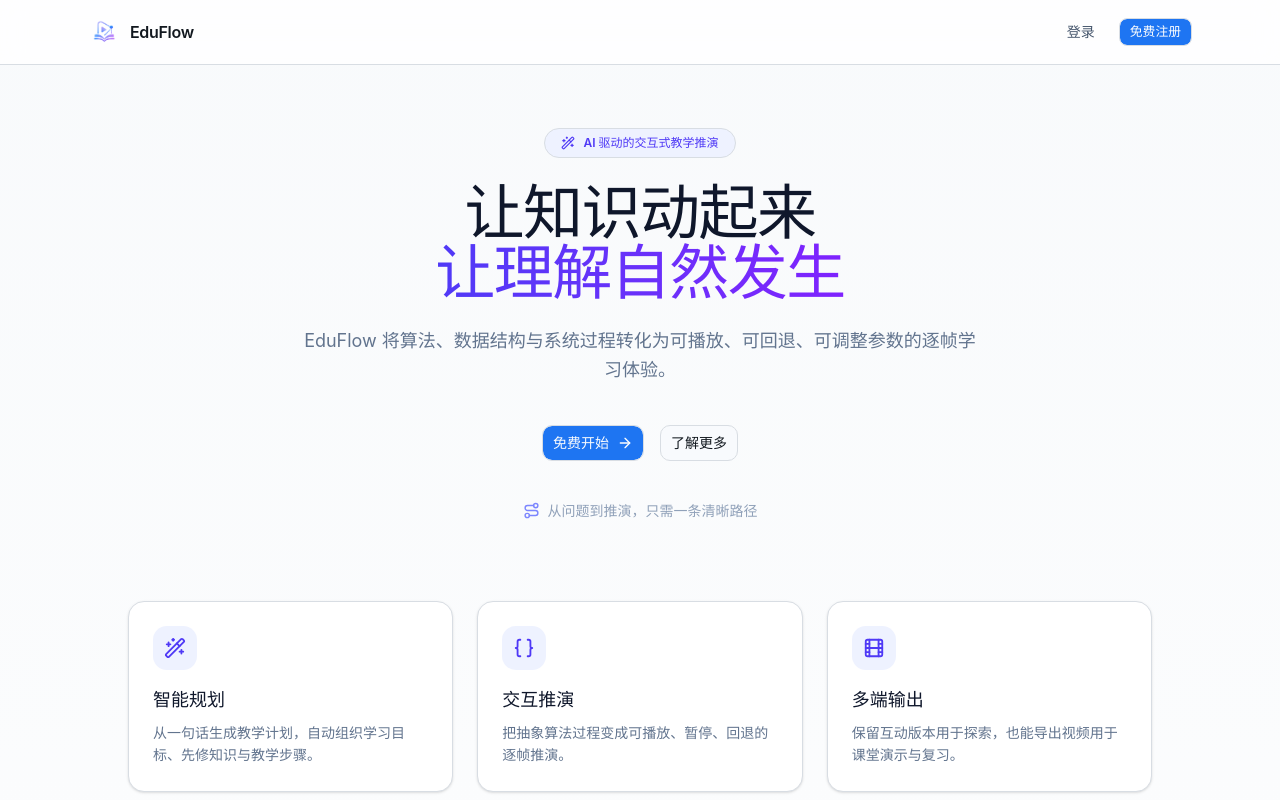
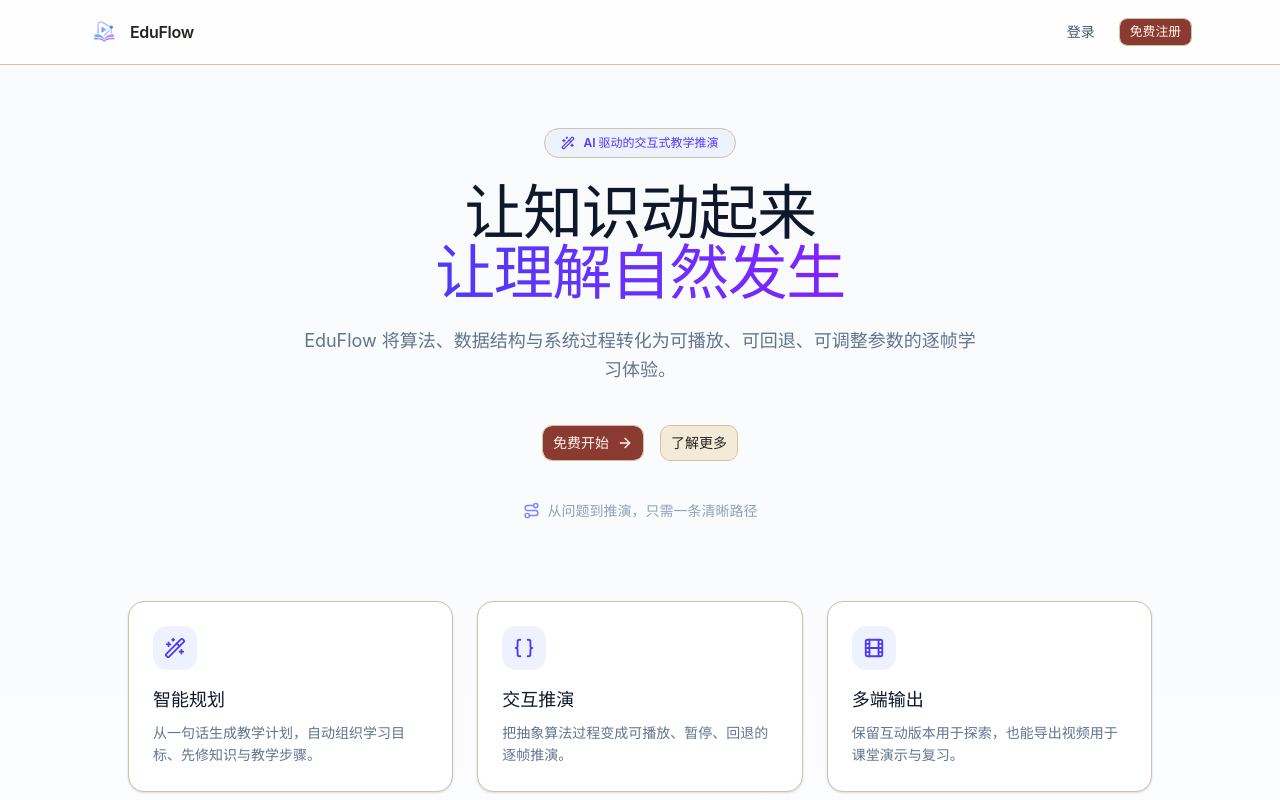
Before and after one commit to jeannie-jy/EduFlow-Agent, a React (Vite) app in the folder web/: page / in a window 1280 px wide. Shown: the top 800 px of the page. Built offline with nearby package versions, Linux system fonts and the light colour scheme; no server answers.

Commit message:
feat: add EduFlow paper and study design tokens

```diff
--- a/web/src/components/ui/button.tsx
+++ b/web/src/components/ui/button.tsx
@@ -5,7 +5,7 @@
 import { cn } from "@/lib/utils"
 
 const buttonVariants = cva(
-  "group/button inline-flex shrink-0 items-center justify-center rounded-lg border border-transparent bg-clip-padding text-sm font-medium whitespace-nowrap transition-all outline-none select-none focus-visible:border-ring focus-visible:ring-3 focus-visible:ring-ring/50 active:not-aria-[haspopup]:translate-y-px disabled:pointer-events-none disabled:opacity-50 aria-invalid:border-destructive aria-invalid:ring-3 aria-invalid:ring-destructive/20 dark:aria-invalid:border-destructive/50 dark:aria-invalid:ring-destructive/40 [&_svg]:pointer-events-none [&_svg]:shrink-0 [&_svg:not([class*='size-'])]:size-4",
+  "group/button inline-flex shrink-0 items-center justify-center rounded-lg border border-transparent bg-clip-padding text-sm font-medium whitespace-nowrap transition-all duration-[var(--motion-control)] outline-none select-none focus-visible:border-ring focus-visible:ring-3 focus-visible:ring-ring/50 active:not-aria-[haspopup]:translate-y-px active:not-aria-[haspopup]:scale-[0.98] disabled:pointer-events-none disabled:opacity-50 aria-invalid:border-destructive aria-invalid:ring-3 aria-invalid:ring-destructive/20 dark:aria-invalid:border-destructive/50 dark:aria-invalid:ring-destructive/40 [&_svg]:pointer-events-none [&_svg]:shrink-0 [&_svg:not([class*='size-'])]:size-4",
   {
     variants: {
       variant: {
--- a/web/src/styles/globals.css
+++ b/web/src/styles/globals.css
@@ -42,82 +42,99 @@
 :root,
 html[data-theme="light"] {
   color-scheme: light;
-  --background: oklch(0.985 0.004 250);
-  --foreground: oklch(0.205 0.018 255);
-  --card: oklch(0.998 0.002 250);
-  --card-foreground: oklch(0.205 0.018 255);
-  --popover: oklch(1 0 0);
-  --popover-foreground: oklch(0.205 0.018 255);
-  --primary: oklch(0.585 0.205 259);
-  --primary-foreground: oklch(0.99 0.003 250);
-  --secondary: oklch(0.955 0.008 250);
-  --secondary-foreground: oklch(0.255 0.020 255);
-  --muted: oklch(0.956 0.006 250);
-  --muted-foreground: oklch(0.505 0.020 255);
-  --accent: oklch(0.940 0.025 255);
-  --accent-foreground: oklch(0.405 0.135 260);
-  --destructive: oklch(0.610 0.210 25);
-  --border: oklch(0.895 0.010 255);
-  --input: oklch(0.870 0.012 255);
-  --ring: oklch(0.640 0.185 259);
-  --success: oklch(0.650 0.150 153);
-  --warning: oklch(0.735 0.155 73);
-  --sidebar: oklch(0.977 0.005 250);
-  --sidebar-foreground: oklch(0.265 0.018 255);
+  --background: #F3EBD8;
+  --foreground: #25231F;
+  --card: #FFF8E8;
+  --card-foreground: #25231F;
+  --popover: #FFF8E8;
+  --popover-foreground: #25231F;
+  --primary: #8B3A32;
+  --primary-foreground: #FFF8E8;
+  --secondary: #ECE1C8;
+  --secondary-foreground: #25231F;
+  --muted: #E8DDC4;
+  --muted-foreground: #686052;
+  --accent: #DDE5D8;
+  --accent-foreground: #315E59;
+  --destructive: #A8463A;
+  --border: #CFC2A5;
+  --input: #BEB092;
+  --ring: #315E59;
+  --success: #54755B;
+  --warning: #B67A2B;
+  --interactive: #315E59;
+  --progress: #B67A2B;
+  --canvas-background: #EEE4CE;
+  --canvas-grid: #D5C8AC;
+  --graph-line: #8B806C;
+  --graph-active: #315E59;
+  --graph-settled: #54755B;
+  --stage-bg: var(--canvas-background);
+  --stage-dot: var(--canvas-grid);
+  --paper-texture-opacity: 0.035;
+  --sidebar: var(--card);
+  --sidebar-foreground: var(--foreground);
   --sidebar-primary: var(--primary);
   --sidebar-primary-foreground: var(--primary-foreground);
-  --sidebar-accent: oklch(0.935 0.015 255);
-  --sidebar-accent-foreground: oklch(0.250 0.025 255);
-  --sidebar-border: oklch(0.890 0.010 255);
+  --sidebar-accent: var(--secondary);
+  --sidebar-accent-foreground: var(--secondary-foreground);
+  --sidebar-border: var(--border);
   --sidebar-ring: var(--ring);
-  --graph-line: oklch(0.730 0.015 255);
-  --graph-active: oklch(0.590 0.215 258);
-  --graph-settled: oklch(0.650 0.155 153);
-  --stage-bg: oklch(0.994 0.003 250);
-  --stage-dot: oklch(0.875 0.012 255);
-  --ambient: oklch(0.650 0.175 259 / 0.10);
+  --ambient: color-mix(in srgb, var(--primary) 10%, transparent);
 }
 
 html[data-theme="dark"] {
   color-scheme: dark;
-  --background: oklch(0.145 0.013 255);
-  --foreground: oklch(0.940 0.009 250);
-  --card: oklch(0.175 0.014 255);
-  --card-foreground: oklch(0.940 0.009 250);
-  --popover: oklch(0.190 0.015 255);
-  --popover-foreground: oklch(0.950 0.008 250);
-  --primary: oklch(0.675 0.180 255);
-  --primary-foreground: oklch(0.985 0.004 250);
-  --secondary: oklch(0.225 0.016 255);
-  --secondary-foreground: oklch(0.925 0.008 250);
-  --muted: oklch(0.215 0.014 255);
-  --muted-foreground: oklch(0.700 0.018 250);
-  --accent: oklch(0.245 0.032 255);
-  --accent-foreground: oklch(0.875 0.070 250);
-  --destructive: oklch(0.690 0.180 25);
-  --border: oklch(0.295 0.016 255);
-  --input: oklch(0.325 0.018 255);
-  --ring: oklch(0.720 0.160 250);
-  --success: oklch(0.730 0.155 158);
-  --warning: oklch(0.790 0.140 78);
-  --sidebar: oklch(0.125 0.014 255);
-  --sidebar-foreground: oklch(0.885 0.010 250);
+  --background: #1B1814;
+  --foreground: #EFE4CE;
+  --card: #24201B;
+  --card-foreground: #EFE4CE;
+  --popover: #2E2922;
+  --popover-foreground: #EFE4CE;
+  --primary: #D58A78;
+  --primary-foreground: #1B1814;
+  --secondary: #2E2922;
+  --secondary-foreground: #EFE4CE;
+  --muted: #342E26;
+  --muted-foreground: #BEB29E;
+  --accent: #263631;
+  --accent-foreground: #70A59A;
+  --destructive: #E18478;
+  --border: #4B4337;
+  --input: #5A5041;
+  --ring: #70A59A;
+  --success: #7AA184;
+  --warning: #D6AA5F;
+  --interactive: #70A59A;
+  --progress: #D6AA5F;
+  --canvas-background: #171512;
+  --canvas-grid: #353028;
+  --graph-line: #827663;
+  --graph-active: #70A59A;
+  --graph-settled: #7AA184;
+  --stage-bg: var(--canvas-background);
+  --stage-dot: var(--canvas-grid);
+  --paper-texture-opacity: 0.018;
+  --sidebar: var(--card);
+  --sidebar-foreground: var(--foreground);
   --sidebar-primary: var(--primary);
   --sidebar-primary-foreground: var(--primary-foreground);
-  --sidebar-accent: oklch(0.205 0.018 255);
-  --sidebar-accent-foreground: oklch(0.940 0.008 250);
-  --sidebar-border: oklch(0.255 0.016 255);
+  --sidebar-accent: var(--secondary);
+  --sidebar-accent-foreground: var(--secondary-foreground);
+  --sidebar-border: var(--border);
   --sidebar-ring: var(--ring);
-  --graph-line: oklch(0.445 0.020 255);
-  --graph-active: oklch(0.700 0.180 250);
-  --graph-settled: oklch(0.745 0.160 158);
-  --stage-bg: oklch(0.158 0.014 255);
-  --stage-dot: oklch(0.285 0.018 255);
-  --ambient: oklch(0.660 0.180 250 / 0.15);
+  --ambient: color-mix(in srgb, var(--primary) 15%, transparent);
 }
 
 :root {
   --radius: 0.625rem;
+  --motion-instant: 140ms;
+  --motion-control: 200ms;
+  --motion-panel: 280ms;
+  --motion-layout: 380ms;
+  --ease-enter: cubic-bezier(0.22, 1, 0.36, 1);
+  --ease-exit: cubic-bezier(0.4, 0, 1, 1);
+  --ease-layout: cubic-bezier(0.65, 0, 0.35, 1);
   font-family: "Inter Variable", Inter, "Noto Sans SC", "PingFang SC", "Microsoft YaHei", sans-serif;
   font-synthesis: none;
   text-rendering: optimizeLegibility;
@@ -132,7 +149,7 @@
   overflow-x: hidden;
   background: var(--background);
   color: var(--foreground);
-  transition: background-color 180ms cubic-bezier(0.22, 1, 0.36, 1), color 180ms cubic-bezier(0.22, 1, 0.36, 1);
+  transition: background-color var(--motion-control) var(--ease-enter), color var(--motion-control) var(--ease-enter);
 }
 
 html,
@@ -142,20 +159,33 @@
   min-height: 100%;
 }
 
-@media (min-width: 64rem) {
-  body,
-  #root {
-    height: 100svh;
-    overflow: hidden;
-  }
-}
-
 * , *::before, *::after {
   box-sizing: border-box;
   border-color: var(--border);
 }
 
 button, a, [role="button"] { cursor: pointer; }
+
+.paper-surface {
+  border: 1px solid var(--border);
+  background: var(--card);
+  box-shadow: 0 2px 0 color-mix(in srgb, var(--foreground) 7%, transparent);
+}
+
+.interactive-lift {
+  transition:
+    transform var(--motion-control) var(--ease-enter),
+    border-color var(--motion-control) var(--ease-enter),
+    box-shadow var(--motion-control) var(--ease-enter);
+}
+
+@media (hover: hover) {
+  .interactive-lift:hover {
+    transform: translateY(-2px);
+    border-color: color-mix(in srgb, var(--interactive) 42%, var(--border));
+    box-shadow: 0 4px 0 color-mix(in srgb, var(--foreground) 8%, transparent);
+  }
+}
 
 .no-scrollbar {
   scrollbar-width: none;
@@ -375,8 +405,8 @@
 @media (prefers-reduced-motion: reduce) {
   *, *::before, *::after {
     scroll-behavior: auto !important;
-    animation-duration: 0.01ms !important;
+    animation-duration: 1ms !important;
     animation-iteration-count: 1 !important;
-    transition-duration: 0.01ms !important;
+    transition-duration: 1ms !important;
   }
 }
```
Also changed, not shown: 1 other file (tests, documents, lock files or other folders).
